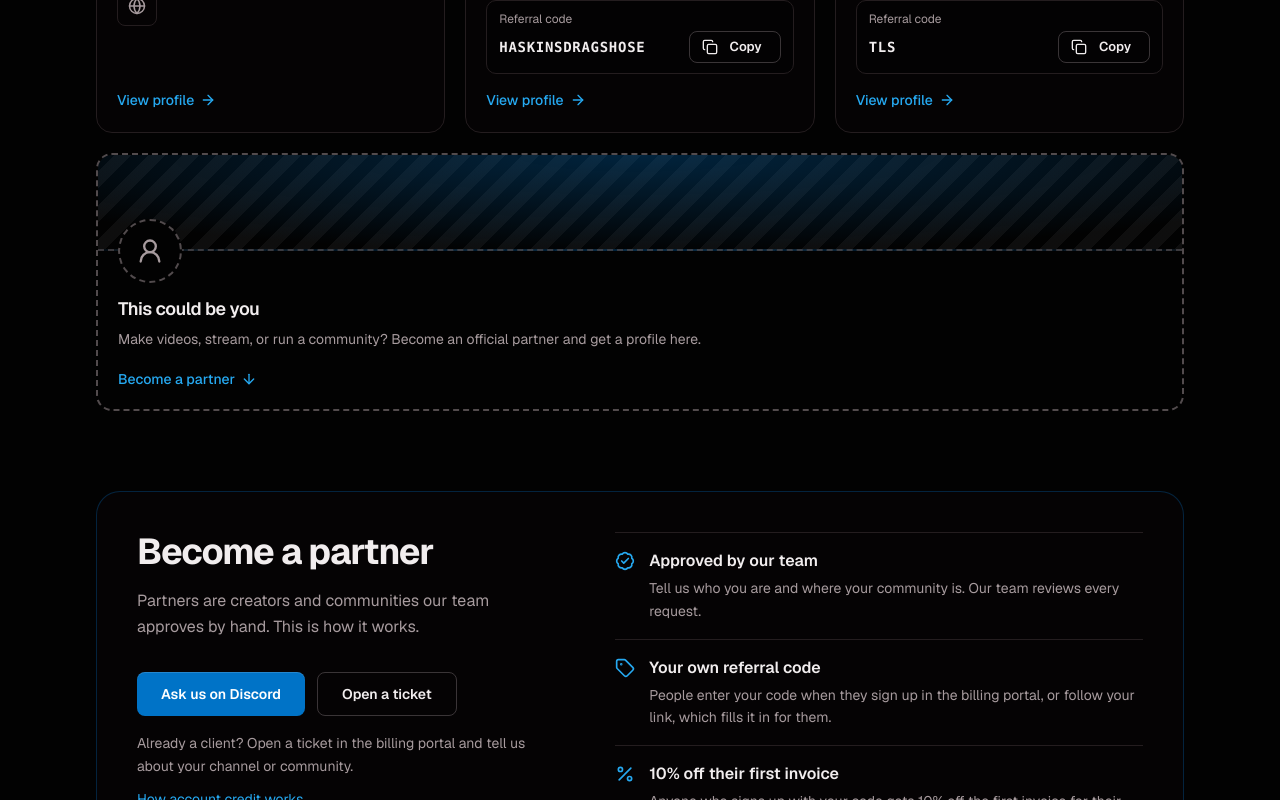
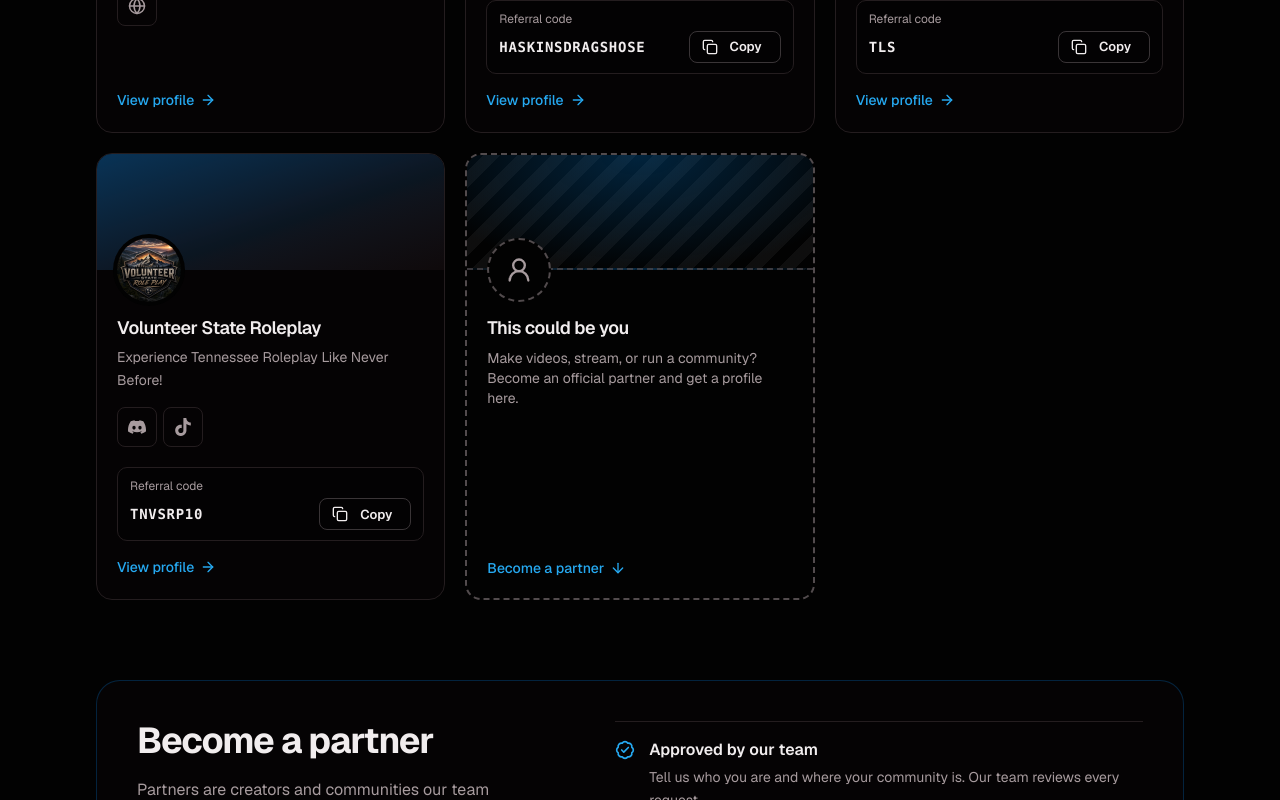
Before and after one commit to wslatl/wslatl.com, a Next.js app: page /de/partners in a window 1280 px wide. Shown: the part 736-1536 px from the top of the page. Built offline with nearby package versions, Linux system fonts and the light colour scheme.

Commit message:
feat(partners): add Volunteer State Roleplay

```diff
--- a/data/partners.ts
+++ b/data/partners.ts
@@ -129,4 +129,19 @@ export const partners: Partner[] = [
       discord: 'https://discord.gg/thelaststop',
     },
   },
+  {
+    slug: 'vsrp',
+    name: 'Volunteer State Roleplay',
+    tagline: 'Experience Tennessee Roleplay Like Never Before!',
+    description:
+      "Volunteer State Roleplay (VSRP) is a Tennessee-based FiveM roleplay community focused on a realistic, enjoyable and welcoming experience. Based in Sevier County, Tennessee, we offer law enforcement, fire and EMS, civilian roleplay and more.\n\nOur goal is an active, friendly community where everyone can create their own stories, meet new people and enjoy quality roleplay. Whether you're experienced or just getting started, there's a place for you at VSRP!",
+    avatar: '/partners/vsrp/avatar.webp',
+    referralCode: 'TNVSRP10',
+    since: '2026-10',
+    games: ['fivem'],
+    socials: {
+      discord: 'https://discord.gg/tnvsrp',
+      tiktok: 'https://www.tiktok.com/@vsrp_fivem',
+    },
+  },
 ]
```
Also changed, not shown: public/partners/vsrp/avatar.webp (added).
